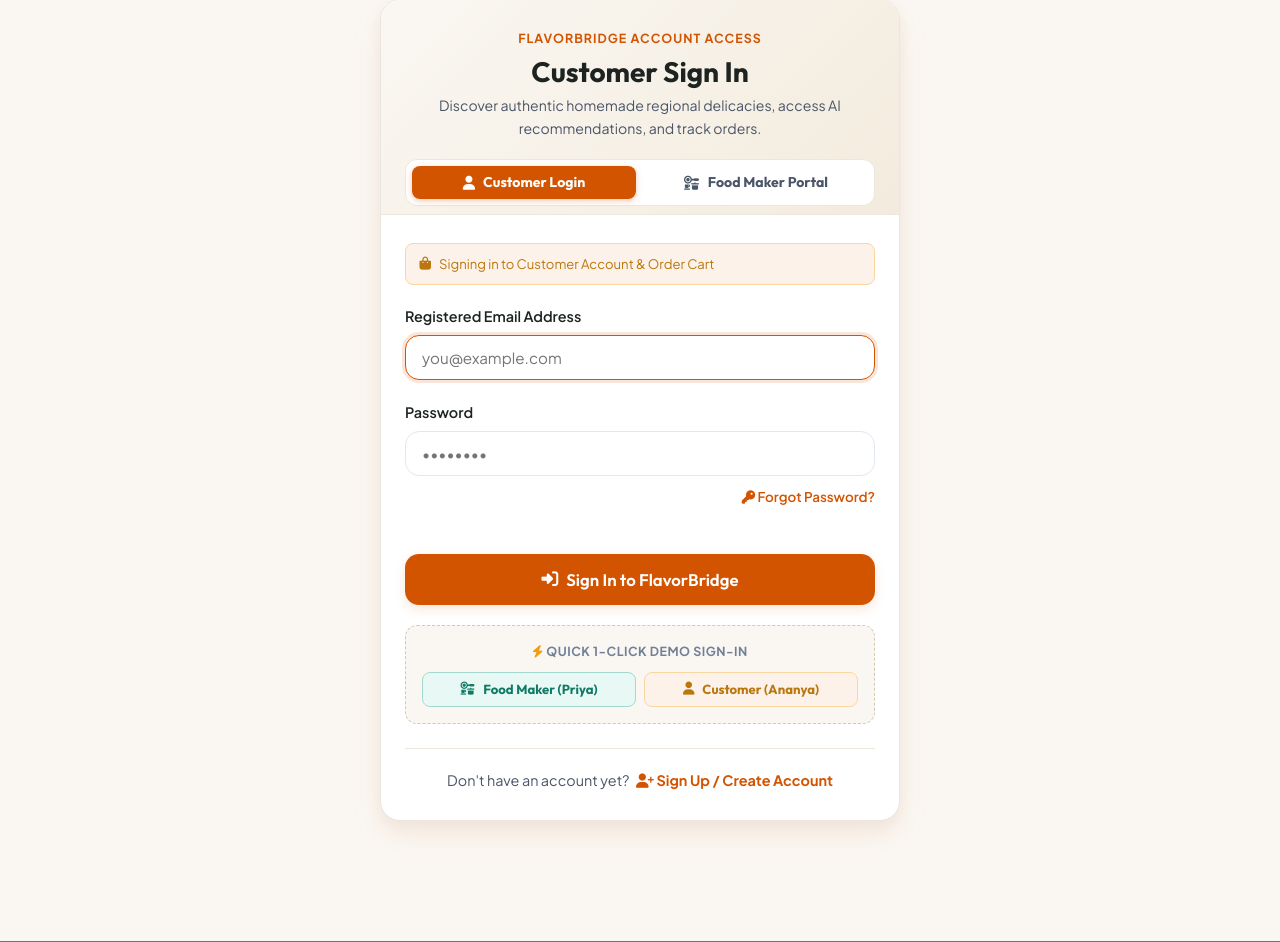
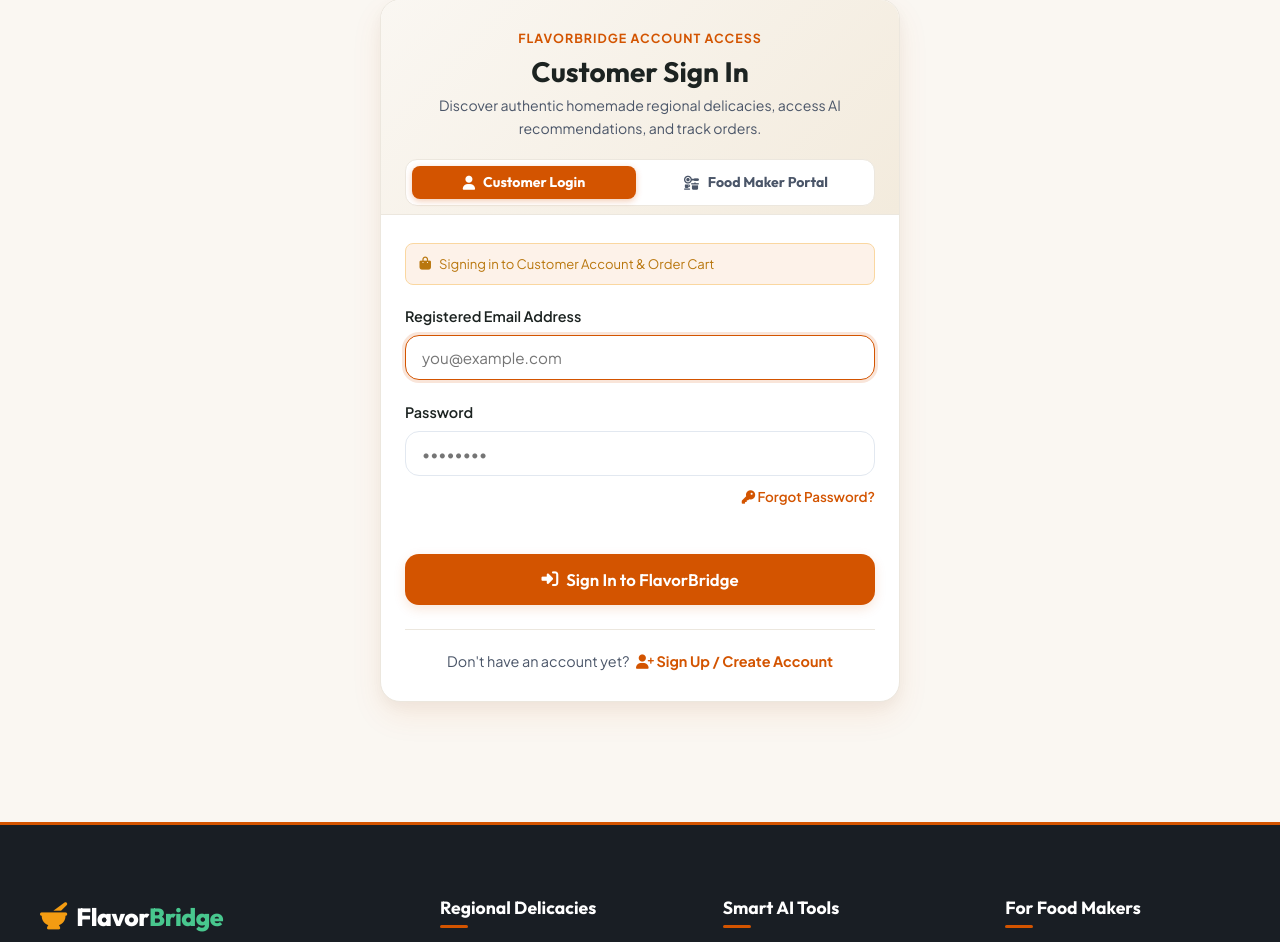
Before and after one commit to Nithishkanna0821/flavorBridge, a Flask app: page /login in a window 1280 px wide. Shown: the part 166-1108 px from the top of the page. Run offline with Flask 3, Linux system fonts and the light colour scheme.

Commit message:
Remove demo logins, fix natural account login role detection, and enable cross-device food maker product publishing and customer cart checkout

```diff
--- a/backend/routes/auth_routes.py
+++ b/backend/routes/auth_routes.py
@@ -1,7 +1,7 @@
 from flask import Blueprint, render_template, request, redirect, url_for, flash, session
 from backend.extensions import db
 from backend.models import User, FoodMaker, Order, Interaction, Product
-from backend.utils.security import hash_password, verify_password, login_required, role_required
+from backend.utils.security import hash_password, verify_password, login_required, role_required, get_or_create_food_maker
 from backend.utils.validators import validate_email, validate_phone
 
 auth_bp = Blueprint('auth', __name__)
@@ -120,10 +120,18 @@ def login():
             flash('Invalid email or password. Please check your credentials.', 'danger')
             return render_template('login.html', next=next_url, role=selected_role)
 
-        # Align user active role with the portal tab selected during sign in
-        if selected_role in ['customer', 'food_maker'] and user.role != selected_role:
-            user.role = selected_role
-            db.session.commit()
+        # Align role with the selected portal tab:
+        if selected_role == 'food_maker':
+            user.role = 'food_maker'
+            maker = get_or_create_food_maker(user.id)
+        elif selected_role == 'customer':
+            user.role = 'customer'
+        elif user.food_maker_profile or user.role == 'food_maker':
+            user.role = 'food_maker'
+            maker = get_or_create_food_maker(user.id)
+        else:
+            user.role = 'customer'
+        db.session.commit()
 
         # Establish session
         session.permanent = True
--- a/frontend/static/js/cart.js
+++ b/frontend/static/js/cart.js
@@ -88,7 +88,10 @@ function initCartButtons() {
       .catch(err => {
         this.disabled = false;
         this.innerHTML = originalHtml;
-        showToast('Please log in as a customer to add items to cart.', 'info');
+        showToast('Please sign in to add items to your cart. Redirecting to login...', 'info');
+        setTimeout(() => {
+          window.location.href = '/login?next=' + encodeURIComponent(window.location.pathname + window.location.search);
+        }, 1200);
       });
     });
   });
--- a/frontend/templates/login.html
+++ b/frontend/templates/login.html
@@ -81,20 +81,6 @@
         </button>
       </form>
 
-      <!-- Quick 1-Click Demo Access -->
-      <div style="margin-top: 1.25rem; background: #FAF7F2; border: 1px dashed #D5C8B4; border-radius: 12px; padding: 1rem; text-align: center;">
-        <div style="font-size: 0.78rem; text-transform: uppercase; letter-spacing: 0.5px; font-weight: 700; color: var(--gray-medium); margin-bottom: 0.6rem;">
-          <i class="fa-solid fa-bolt" style="color: #F39C12;"></i> Quick 1-Click Demo Sign-In
-        </div>
-        <div style="display: grid; grid-template-columns: repeat(auto-fit, minmax(180px, 1fr)); gap: 8px;">
-          <button type="button" onclick="fillAndSubmitDemo('priya@example.com', 'password123', 'food_maker')" class="btn btn-sm" style="background: #E8F8F5; color: #117A65; border: 1px solid #A2D9CE; font-weight: 700; font-size: 0.82rem; padding: 0.5rem;">
-            <i class="fa-solid fa-kitchen-set"></i> Food Maker (Priya)
-          </button>
-          <button type="button" onclick="fillAndSubmitDemo('ananya@example.com', 'password123', 'customer')" class="btn btn-sm" style="background: #FDF2E9; color: #B9770E; border: 1px solid #FAD7A0; font-weight: 700; font-size: 0.82rem; padding: 0.5rem;">
-            <i class="fa-solid fa-user"></i> Customer (Ananya)
-          </button>
-        </div>
-      </div>
 
       <!-- Registration Links -->
       <div style="text-align: center; margin-top: 1.5rem; font-size: 0.9rem; color: var(--gray-dark); border-top: 1px solid #ECE7DE; padding-top: 1.25rem;" id="registration-footer-links">
@@ -190,16 +176,5 @@ function switchLoginPortal(role) {
     }
   }
 }
-
-function fillAndSubmitDemo(email, password, role) {
-  switchLoginPortal(role);
-  const emailInput = document.getElementById('login-email');
-  const passwordInput = document.getElementById('login-password');
-  if (emailInput && passwordInput) {
-    emailInput.value = email;
-    passwordInput.value = password;
-    document.getElementById('main-login-form').submit();
-  }
-}
 </script>
 {% endblock %}
```
Also changed, not shown: database/database.db.
